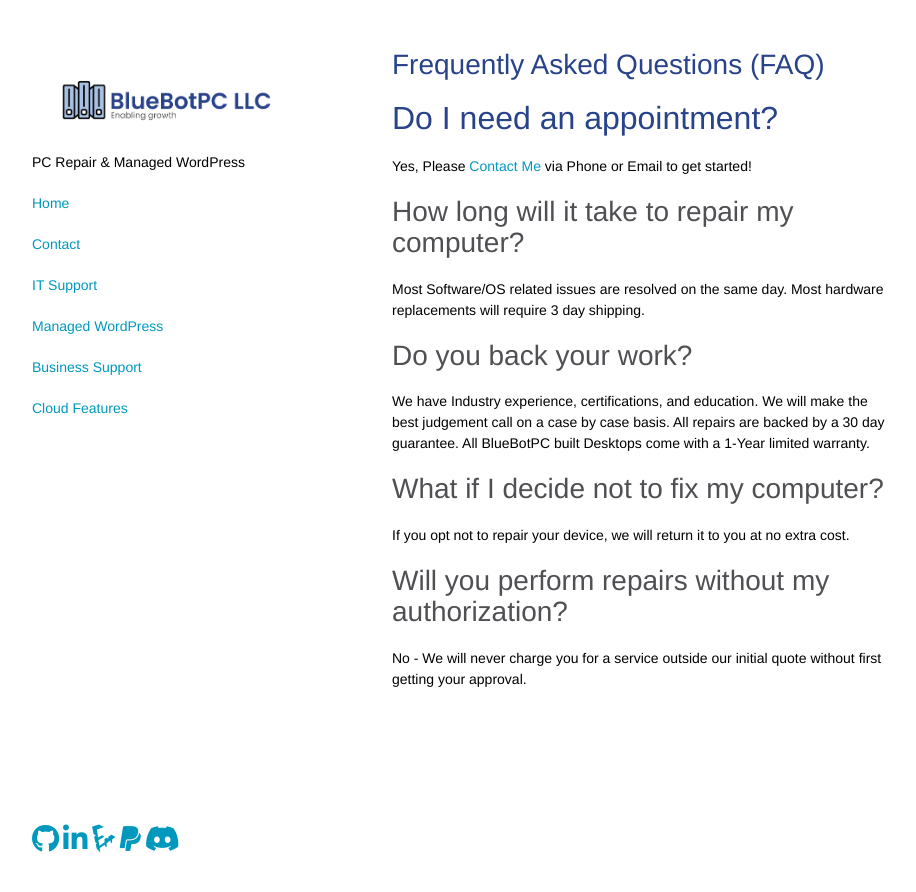
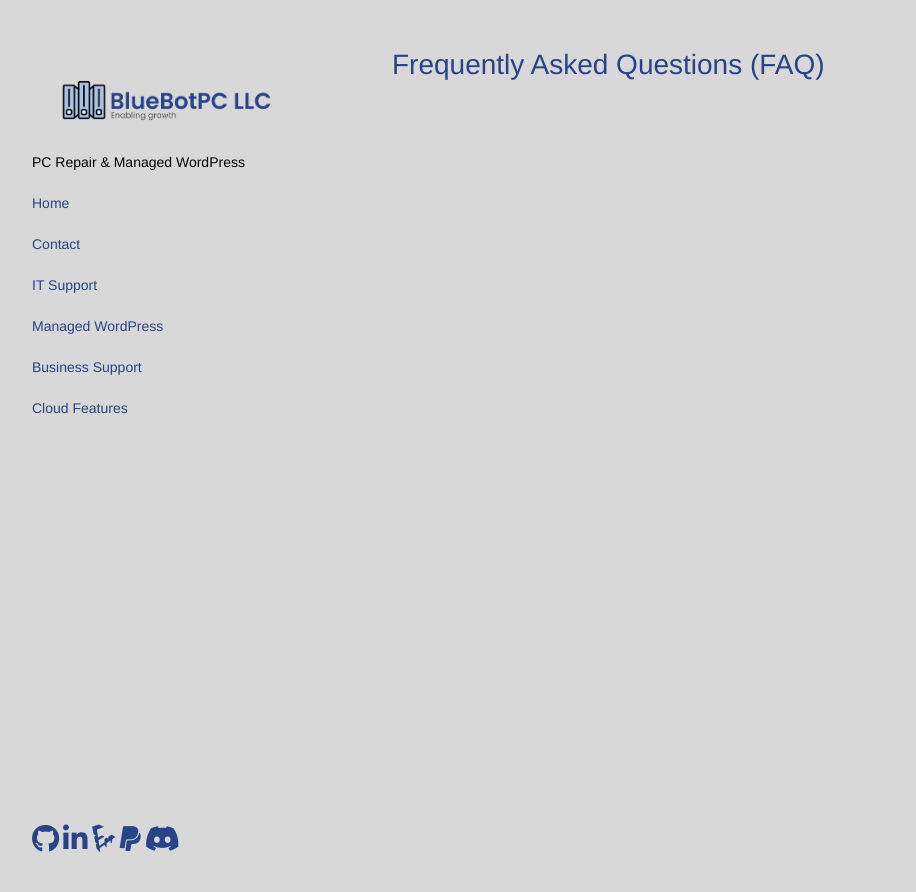
Before and after one commit to GoobyFRS/bluebotpc-web, a Jekyll site: the page built from pages/faq.md, in a window 1280 px wide. Shown: the top 892 px of the page, without its empty margins (178-1094 px from the left). Built offline with Jekyll 4.4.1, drawn with Linux system fonts in a browser that asks for light colours; nearby versions of some CDN libraries; our own code applies the rules of GitHub Pages for plain Markdown files.

Commit message:
new color testing

```diff
--- a/_sass/jekyll-theme-minimal.scss
+++ b/_sass/jekyll-theme-minimal.scss
@@ -2,7 +2,7 @@
 @import "rouge-github";
 
 body {
-  background-color: #ffffffdc;
+  background-color: #D8D8D8;
   padding:50px;
   font: 14px/1.5 "Helvetica Neue", Helvetica, Arial, sans-serif;
   color:#000000;
@@ -35,7 +35,7 @@ h3, h4, h5, h6 {
 }
 
 a {
-  color:#0099bd;
+  color:#284389;
   text-decoration:none;
 }
 
--- a/pages/faq.md
+++ b/pages/faq.md
@@ -2,23 +2,3 @@
 layout: default
 ---
 # Frequently Asked Questions (FAQ)
-
-## Do I need an appointment?
-
-Yes, Please [Contact Me](https://www.bluebotpc.com/pages/contact/) via Phone or Email to get started!
-
-### How long will it take to repair my computer?
-
-Most Software/OS related issues are resolved on the same day. Most hardware replacements will require 3 day shipping.
-
-### Do you back your work?
-
-We have Industry experience, certifications, and education. We will make the best judgement call on a case by case basis. All repairs are backed by a 30 day guarantee. All BlueBotPC built Desktops come with a 1-Year limited warranty.
-
-### What if I decide not to fix my computer?
-
-If you opt not to repair your device, we will return it to you at no extra cost.
-
-### Will you perform repairs without my authorization?
-
-No - We will never charge you for a service outside our initial quote without first getting your approval.
```
Also changed, not shown: pages/kb-home.md (deleted, +0 -6 lines), pages/kb/kb-home.md (added, +21 -0 lines).
